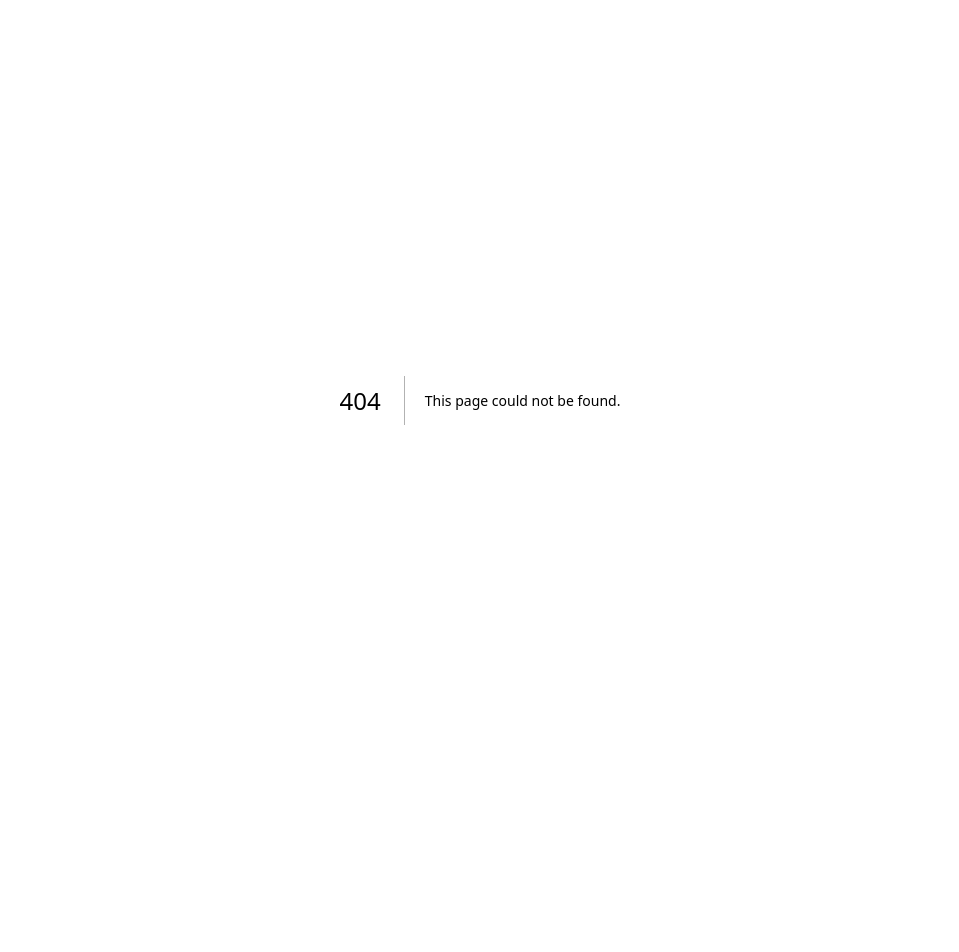
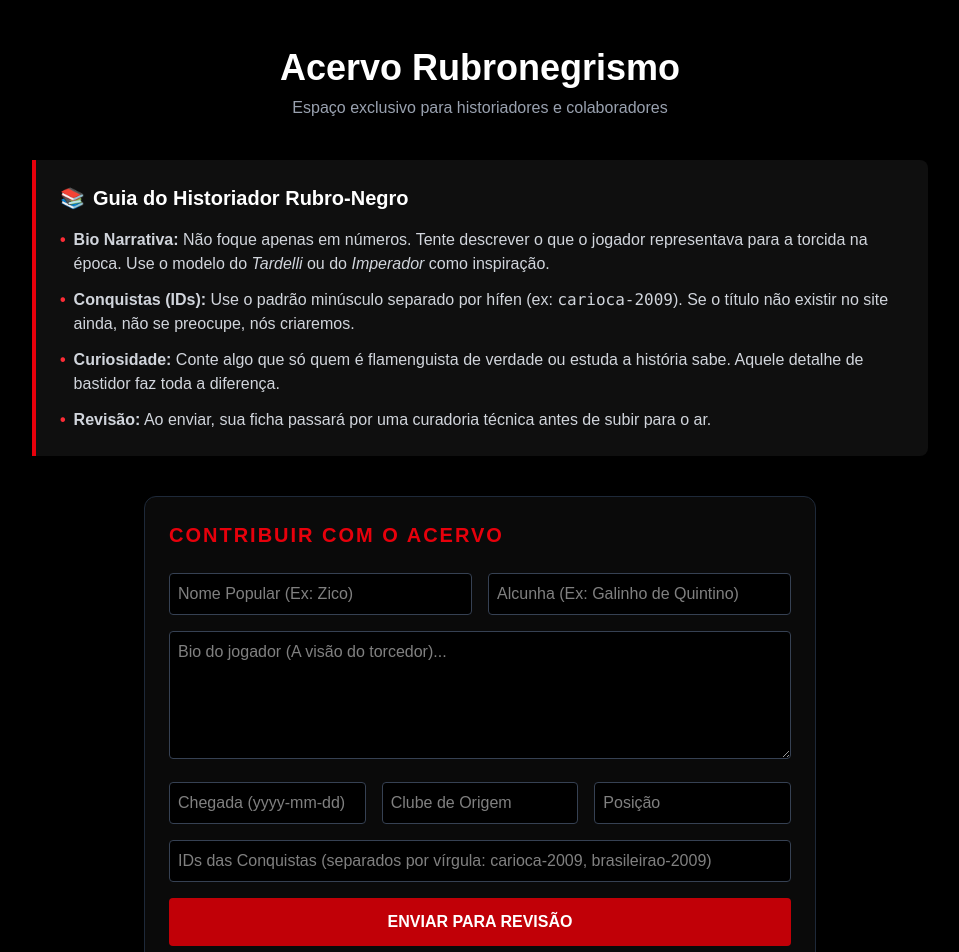
Before and after one commit to xanwerneck/rubronegrismo, a Next.js app: page /contribuidor in a window 1280 px wide. Before the commit this address had no page. Shown: the top 952 px of the page, without its empty margins (160-1119 px from the left). Before the commit the page ends 800 px from the top, so only its background shows below. Built offline with nearby package versions, Linux system fonts and the light colour scheme.

Commit message:
add contribuidor page

```diff
--- /dev/null
+++ b/app/contribuidor/page.js
@@ -0,0 +1,47 @@
+'use client';
+
+import ContribuirJogador from '@/components/ContribuidorJogador';
+
+export default function PaginaContribuidor() {
+  return (
+    <main className="min-h-screen bg-black py-12 px-4">
+      <div className="max-w-4xl mx-auto">
+        <header className="text-center mb-10">
+          <h1 className="text-4xl font-bold text-white mb-2">Acervo Rubronegrismo</h1>
+          <p className="text-gray-400">Espaço exclusivo para historiadores e colaboradores</p>
+        </header>
+
+        <section className="mb-10 p-6 bg-[#0f0f0f] border-l-4 border-red-600 rounded-r-lg shadow-lg">
+          <h2 className="text-xl font-bold text-white mb-4 flex items-center">
+            <span className="mr-2">📚</span> Guia do Historiador Rubro-Negro
+          </h2>
+
+          <ul className="space-y-3 text-gray-300 text-sm md:text-base">
+            <li className="flex items-start">
+              <span className="text-red-500 mr-2 font-bold">•</span>
+              <span><strong>Bio Narrativa:</strong> Não foque apenas em números. Tente descrever o que o jogador representava para a torcida na época. Use o modelo do <em>Tardelli</em> ou do <em>Imperador</em> como inspiração.</span>
+            </li>
+            <li className="flex items-start">
+              <span className="text-red-500 mr-2 font-bold">•</span>
+              <span><strong>Conquistas (IDs):</strong> Use o padrão minúsculo separado por hífen (ex: <code>carioca-2009</code>). Se o título não existir no site ainda, não se preocupe, nós criaremos.</span>
+            </li>
+            <li className="flex items-start">
+              <span className="text-red-500 mr-2 font-bold">•</span>
+              <span><strong>Curiosidade:</strong> Conte algo que só quem é flamenguista de verdade ou estuda a história sabe. Aquele detalhe de bastidor faz toda a diferença.</span>
+            </li>
+            <li className="flex items-start">
+              <span className="text-red-500 mr-2 font-bold">•</span>
+              <span><strong>Revisão:</strong> Ao enviar, sua ficha passará por uma curadoria técnica antes de subir para o ar.</span>
+            </li>
+          </ul>
+        </section>
+
+        <ContribuirJogador />
+
+        <footer className="mt-12 text-center text-gray-500 text-sm">
+          Sua contribuição será revisada e integrada ao banco de dados.
+        </footer>
+      </div>
+    </main>
+  );
+}
--- a/app/jogadores/[id]/page.js
+++ b/app/jogadores/[id]/page.js
@@ -1,8 +1,8 @@
 import Link from 'next/link';
 import Image from 'next/image';
 
-import jogadores from '../../../data/jogadores.json';
-import titulos from '../../../data/titulos.json';
+import jogadores from '@/data/jogadores.json';
+import titulos from '@/data/titulos.json';
 
 export default async function PaginaJogador({ params }) {
   const { id } = await params;
--- a/app/titulos/[id]/page.js
+++ b/app/titulos/[id]/page.js
@@ -1,8 +1,8 @@
 import Link from 'next/link';
 import Image from 'next/image';
 
-import titulos from '../../../data/titulos.json';
-import jogadores from '../../../data/jogadores.json';
+import titulos from '@/data/titulos.json';
+import jogadores from '@/data/jogadores.json';
 
 export default async function PaginaTitulo({ params }) {
   const { id } = await params;
--- /dev/null
+++ b/components/ContribuidorJogador.jsx
@@ -0,0 +1,102 @@
+import React, { useState } from 'react';
+import emailjs from '@emailjs/browser';
+
+const ContribuirJogador = () => {
+  const [enviado, setEnviado] = useState(false);
+  const [formData, setFormData] = useState({
+    nome_popular: '',
+    alcunha: '',
+    bio_flamenguista: '',
+    chegada: '',
+    origem: '',
+    posicao: '',
+    conquistas_ids: ''
+  });
+
+  const handleChange = (e) => {
+    setFormData({ ...formData, [e.target.name]: e.target.value });
+  };
+
+  const handleSubmit = (e) => {
+    e.preventDefault();
+
+    // Formatando os dados para o SEU modelo (Tardelli)
+    const jsonFinal = {
+      id: formData.nome_popular.toLowerCase().replace(/\s+/g, '-'),
+      nome_popular: formData.nome_popular,
+      image_url: "/images/jogadores/placeholder.jpg",
+      alcunha: formData.alcunha,
+      bio_flamenguista: formData.bio_flamenguista,
+      trajetoria: {
+        chegada: formData.chegada,
+        origem: formData.origem,
+        status: "Ativo/Aposentado",
+        numero_camisa: ["?"]
+      },
+      estatisticas_resumo: {
+        posicao: formData.posicao,
+        pe_preferido: "Não informado",
+        perfil_comportamental: "Descreva aqui"
+      },
+      conquistas_ids: formData.conquistas_ids.split(',').map(item => item.trim()),
+      curiosidade_comunidade: "Dica enviada por colaborador."
+    };
+
+    // Parâmetros para o EmailJS
+    const templateParams = {
+      subject: `NOVA FICHA: ${jsonFinal.nome_popular}`,
+      json_output: JSON.stringify(jsonFinal, null, 2),
+      autor_nome: "Historiador Colaborador"
+    };
+
+    // Substitua pelos seus IDs do EmailJS
+    emailjs.send(
+        process.env.NEXT_PUBLIC_EMAILJS_SERVICE_ID,
+        process.env.NEXT_PUBLIC_EMAILJS_TEMPLATE_ID,
+        templateParams,
+        process.env.NEXT_PUBLIC_EMAILJS_PUBLIC_KEY
+      )
+      .then(() => {
+        setEnviado(true);
+      }, (error) => {
+        alert("Erro ao enviar: " + error.text);
+      });
+  };
+
+  if (enviado) {
+    return (
+      <div className="bg-black p-8 rounded-lg border-2 border-red-600 text-center">
+        <h2 className="text-2xl font-bold text-white mb-4">¡Obrigado, Historiador!</h2>
+        <p className="text-gray-400">Sua ficha foi enviada para a mesa de edição. Em breve o Manto estará atualizado.</p>
+        <button onClick={() => setEnviado(false)} className="mt-4 text-red-500 underline">Enviar outro</button>
+      </div>
+    );
+  }
+
+  return (
+    <form onSubmit={handleSubmit} className="bg-[#0a0a0a] p-6 rounded-xl border border-gray-800 max-w-2xl mx-auto space-y-4">
+      <h2 className="text-xl font-bold text-red-600 mb-6 uppercase tracking-widest">Contribuir com o Acervo</h2>
+
+      <div className="grid grid-cols-1 md:grid-cols-2 gap-4">
+        <input name="nome_popular" placeholder="Nome Popular (Ex: Zico)" onChange={handleChange} required className="bg-black border border-gray-700 p-2 rounded text-white" />
+        <input name="alcunha" placeholder="Alcunha (Ex: Galinho de Quintino)" onChange={handleChange} className="bg-black border border-gray-700 p-2 rounded text-white" />
+      </div>
+
+      <textarea name="bio_flamenguista" placeholder="Bio do jogador (A visão do torcedor)..." onChange={handleChange} required className="w-full bg-black border border-gray-700 p-2 rounded text-white h-32" />
+
+      <div className="grid grid-cols-1 md:grid-cols-3 gap-4">
+        <input name="chegada" placeholder="Chegada (yyyy-mm-dd)" type="text" onChange={handleChange} className="bg-black border border-gray-700 p-2 rounded text-white" />
+        <input name="origem" placeholder="Clube de Origem" onChange={handleChange} className="bg-black border border-gray-700 p-2 rounded text-white" />
+        <input name="posicao" placeholder="Posição" onChange={handleChange} className="bg-black border border-gray-700 p-2 rounded text-white" />
+      </div>
+
+      <input name="conquistas_ids" placeholder="IDs das Conquistas (separados por vírgula: carioca-2009, brasileirao-2009)" onChange={handleChange} className="w-full bg-black border border-gray-700 p-2 rounded text-white" />
+
+      <button type="submit" className="w-full bg-red-700 hover:bg-red-600 text-white font-bold py-3 rounded transition-all">
+        ENVIAR PARA REVISÃO
+      </button>
+    </form>
+  );
+};
+
+export default ContribuirJogador;
--- a/docker-compose.yml
+++ b/docker-compose.yml
@@ -10,6 +10,8 @@ services:
       - MONGO_URI=mongodb://db:27017/rubronegrismo
     depends_on:
       - db
+    env_file:
+      - .env..env.local
 
   db:
     image: mongo:latest
--- a/package.json
+++ b/package.json
@@ -9,6 +9,7 @@
     "lint": "eslint"
   },
   "dependencies": {
+    "@emailjs/browser": "^4.4.1",
     "next": "16.1.0",
     "react": "19.2.3",
     "react-dom": "19.2.3"
```
Also changed, not shown: 1 other file (tests, documents, lock files or other folders).
